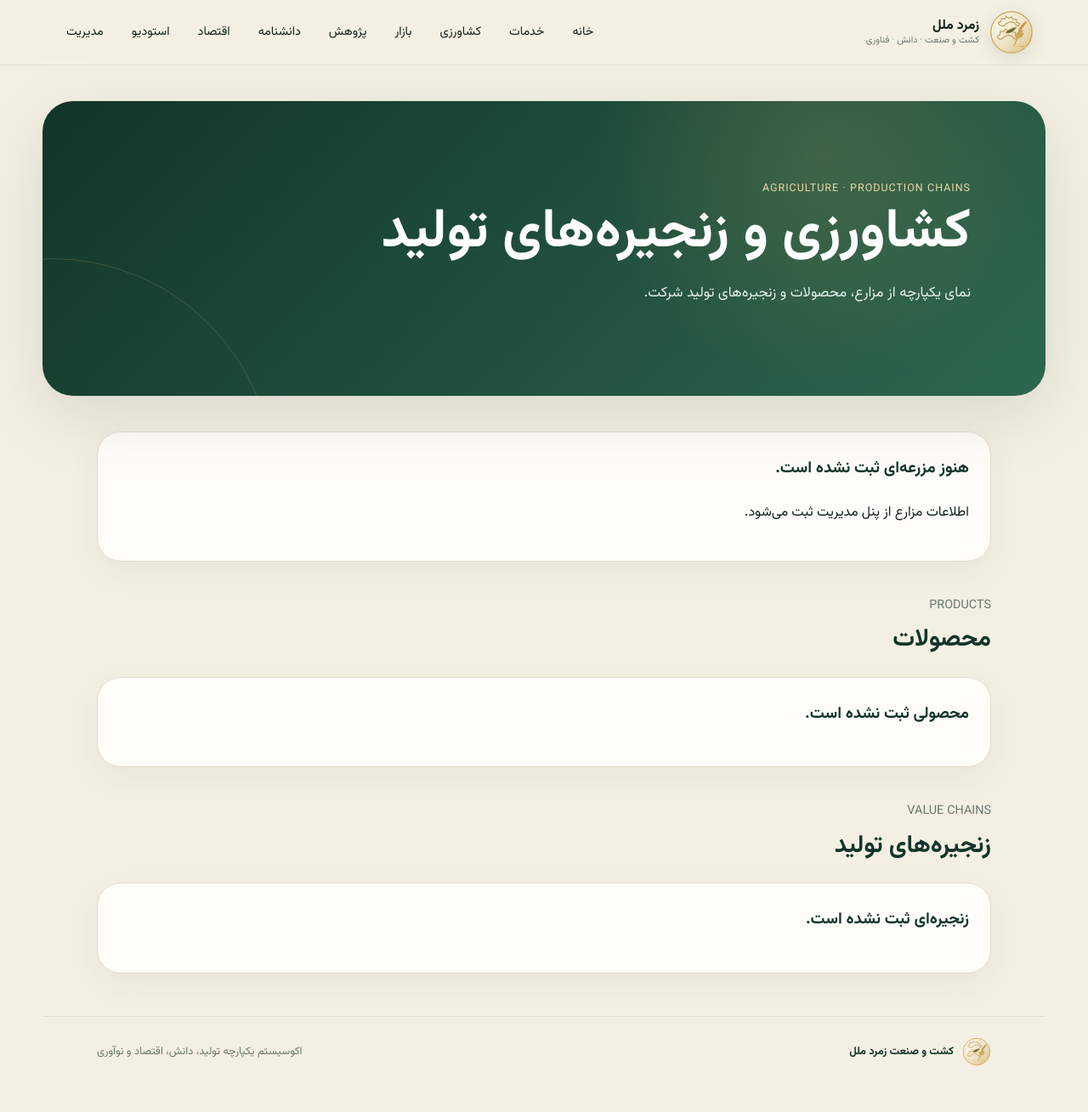
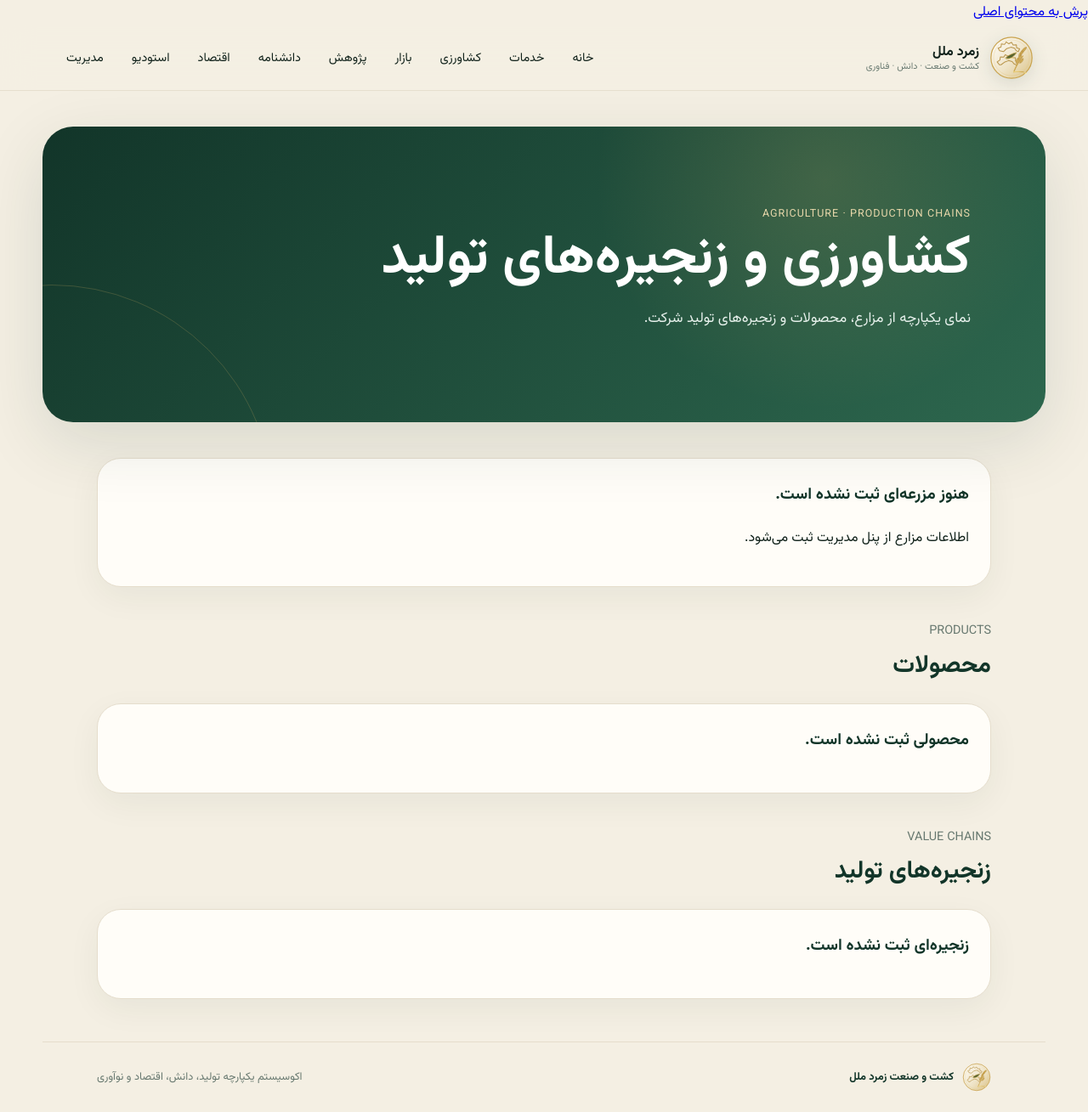
Before and after one commit to mojtabarozegar11-ship-it/zomorodmelal-codex, a Django app: page /agriculture/ in a window 1280 px wide. Shown: the whole page at 85% size. Before the commit the page ends 1255 px from the top, so only its background shows below. Run offline with Django 4.2, Linux system fonts and the light colour scheme; data that the repository does not hold is empty; parts of the project's set-up code (start-up, migrations or seed data) failed here and were passed over.

Commit message:
feat(site): harden shared page foundation

```diff
--- a/django_project/templates/base.html
+++ b/django_project/templates/base.html
@@ -2,10 +2,16 @@
 <html lang="fa" dir="rtl">
 <head>
   <meta charset="utf-8">
-  <meta name="viewport" content="width=device-width,initial-scale=1">
-  <meta name="theme-color" content="#173d2f">
+  <meta name="viewport" content="width=device-width,initial-scale=1,viewport-fit=cover">
+  <meta name="theme-color" content="#123529">
   <meta name="description" content="{% block meta_description %}شرکت کشت و صنعت زمرد ملل؛ اکوسیستم کشاورزی، صنعت، دانش، اقتصاد و فناوری{% endblock %}">
-  <title>{% block title %}کشت و صنعت زمرد ملل{% endblock %}</title>
+  <meta name="robots" content="{% block robots %}index,follow{% endblock %}">
+  <meta property="og:type" content="{% block og_type %}website{% endblock %}">
+  <meta property="og:locale" content="fa_IR">
+  <meta property="og:title" content="{% block og_title %}{% block title %}کشت و صنعت زمرد ملل{% endblock %}{% endblock %}">
+  <meta property="og:description" content="{% block og_description %}اکوسیستم یکپارچه تولید، دانش، اقتصاد و نوآوری{% endblock %}">
+  <link rel="canonical" href="{{ request.build_absolute_uri }}">
+  <title>{{ block.super }}</title>
   <link rel="icon" type="image/svg+xml" href="{% static 'site/logo.svg' %}">
   <link rel="stylesheet" href="{% static 'site/main.css' %}">
   <link rel="stylesheet" href="{% static 'site/design-tokens.css' %}">
@@ -15,6 +21,7 @@
   {% block page_head %}{% endblock %}
 </head>
 <body class="{% block body_class %}page-default{% endblock %}">
+  <a class="skip-link" href="#main-content">پرش به محتوای اصلی</a>
   <header class="site-header">
     <a class="brand" href="/" aria-label="شرکت کشت و صنعت زمرد ملل">
       <img class="brand-logo" src="{% static 'site/logo.svg' %}" alt="لوگوی رسمی شرکت کشت و صنعت زمرد ملل">
@@ -32,7 +39,7 @@
       <a href="/admin/">مدیریت</a>
     </nav>
   </header>
-  <main>{% block content %}{% endblock %}</main>
+  <main id="main-content" tabindex="-1">{% block content %}{% endblock %}</main>
   <footer class="site-footer">
     <div class="footer-brand">
       <img class="footer-logo" src="{% static 'site/logo.svg' %}" alt="" aria-hidden="true">
```
